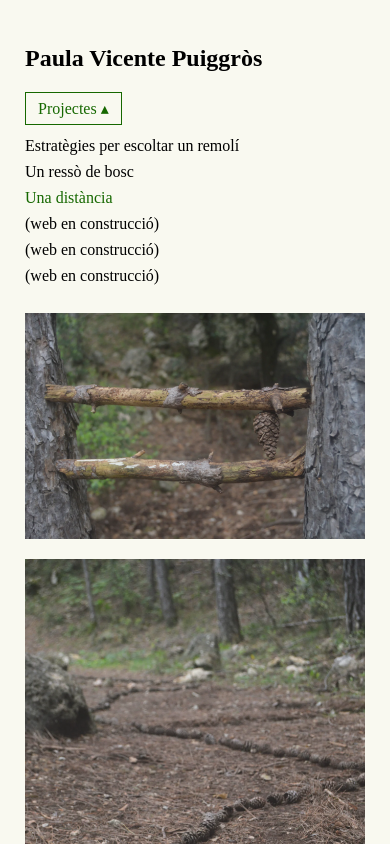
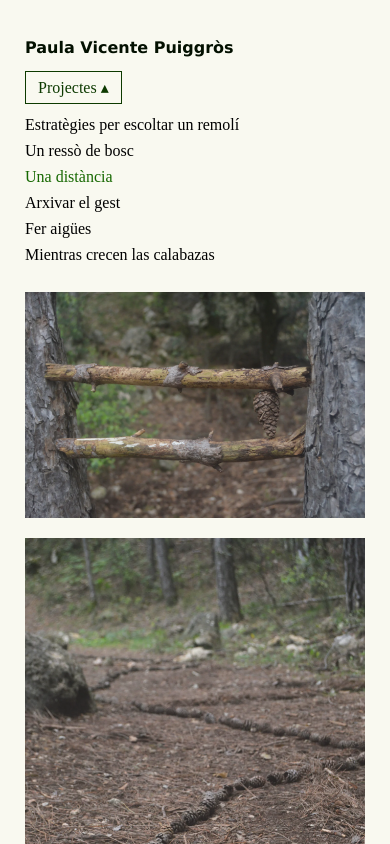
Before and after one commit to paulavicentepuiggros/website, a plain HTML site: page tot.html in a window 390 px wide. Both pictures are taken after a click on the label "Projectes". Shown: the top 844 px of the page. Drawn offline with Linux system fonts and the light colour scheme.

Commit message:
más canvis

```diff
--- a/style1.css
+++ b/style1.css
@@ -10,10 +10,17 @@ body {
     gap: 35px;
 }
 
+
 .columna-texto {
     flex-shrink: 0;
     position: sticky;
     top: 25px;
+}
+
+h2 {
+    font-family: verdana, sans-serif;
+    color: #031000;
+    font-size: 16px;
 }
 
 /* Amaga l'interruptor i el botó desplegable en ordinadors */
@@ -71,8 +78,8 @@ a:hover {
     .menu-boto {
         display: inline-block;
         cursor: pointer;
-        color: #166800;
-        border: 1px solid #166800; /* Esborra aquesta línia si no vols requadre */
+        color: #0d3a00;
+        border: 1px solid #0d3a00; /* Esborra aquesta línia si no vols requadre */
         padding: 6px 12px;
         user-select: none;
     }
--- a/tot.html
+++ b/tot.html
@@ -16,9 +16,9 @@
         <p>Estratègies per escoltar un remolí</p>
         <p>Un ressò de bosc</p>
         <p><a href="distancia.html">Una distància</a></p>
-        <p>(web en construcció)</p>
-        <p>(web en construcció)</p>
-        <p>(web en construcció)</p>
+        <p>Arxivar el gest</p>
+        <p>Fer aigües</p>
+        <p>Mientras crecen las calabazas</p>
     </div>
 
     <div class="columnas">
```
